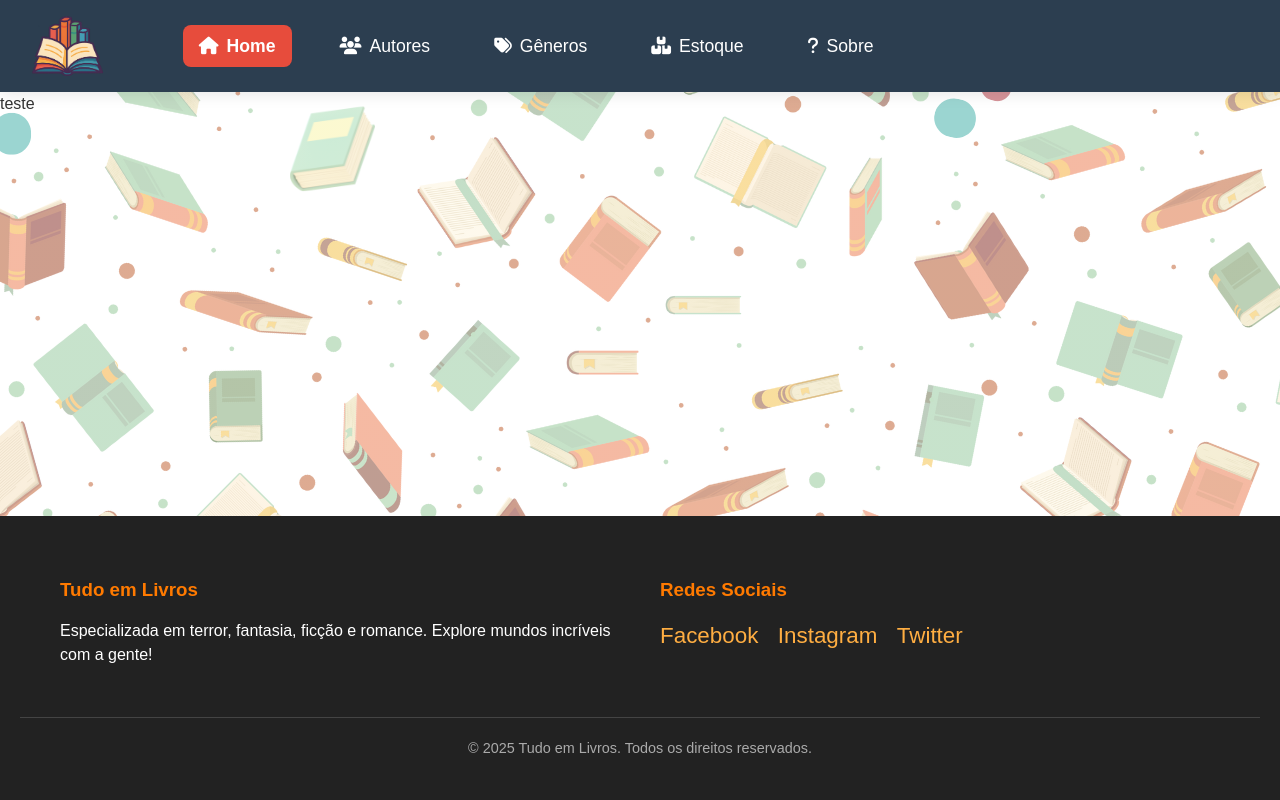
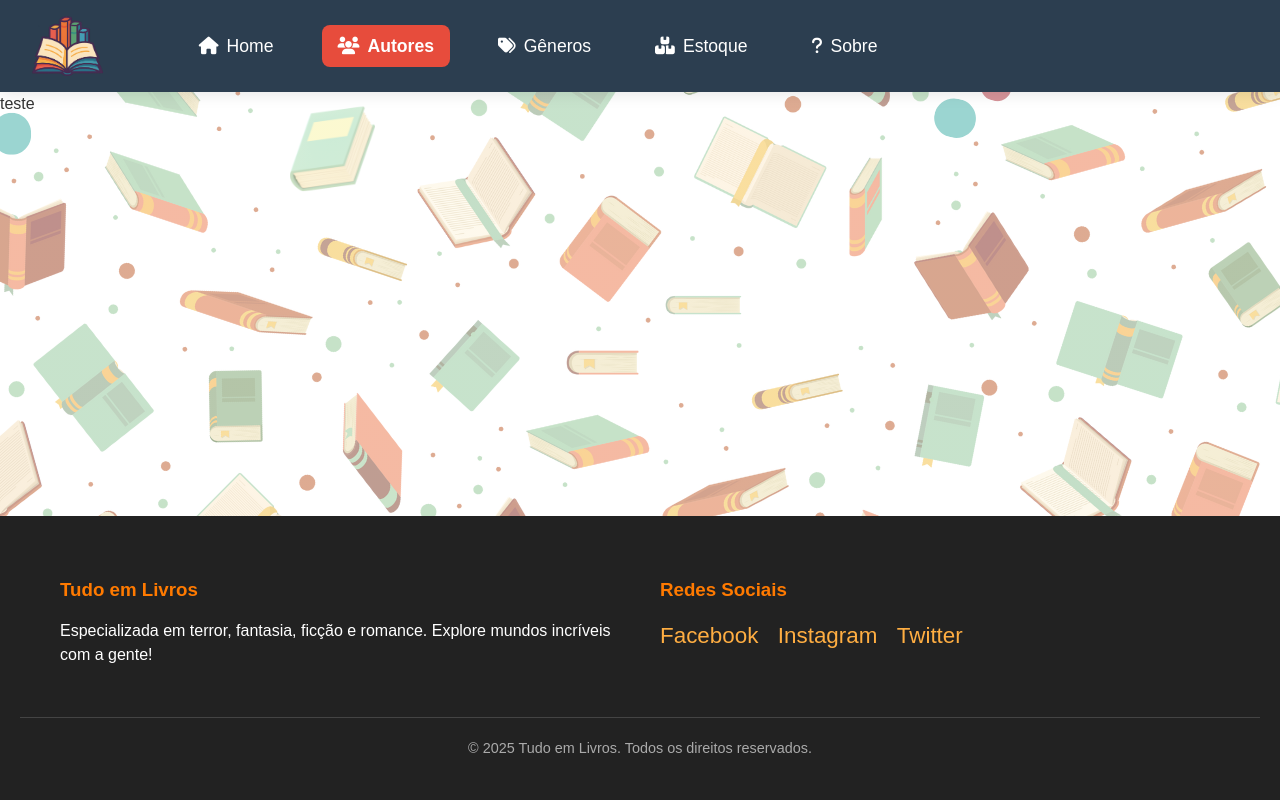
Before and after one commit to ReneNathan/FlaskExample, a Flask app: page /autores/ in a window 1280 px wide. Run offline with Flask 3, Linux system fonts and the light colour scheme; data that the repository does not hold is empty; some libraries are stand-ins or nearby versions.

Commit message:
:sparkles: Efeito de acrive no menu superior na página de autores

```diff
--- /dev/null
+++ b/app/modules/authors/static/js/author.js
@@ -0,0 +1,19 @@
+$(document).ready(function () {
+  mobile_menu_itens = document.querySelectorAll('.mobile-item');
+  menu_itens = document.querySelectorAll('.custom_nav-item');
+
+  remove_active(mobile_menu_itens);
+  remove_active(menu_itens);
+  mobile_menu_itens[1].classList.add('active');
+  menu_itens[1].classList.add('active');
+
+});
+
+
+function remove_active(menu_itens_list){
+  for (let i = 0; i < menu_itens_list.length; i++) {
+    if (menu_itens_list[i].classList.contains('active')) {
+      menu_itens_list[i].classList.remove('active');
+    }
+  }
+}
--- a/app/modules/authors/templates/author.html
+++ b/app/modules/authors/templates/author.html
@@ -14,5 +14,7 @@
     </main>
     {% include 'include/footer.html' %}
 </body>
+<script src="https://code.jquery.com/jquery-3.6.0.min.js"></script>
+<script src="{{ url_for('authors.static', filename='js/author.js') }}"> </script>
 <script src="https://cdn.jsdelivr.net/npm/sweetalert2@11"></script>
 </html>
--- a/app/static/css/main.css
+++ b/app/static/css/main.css
@@ -6,6 +6,7 @@ body{
   min-height: 100vh;
   display: flex;
   flex-direction: column;
+  overflow-x: hidden;
 }
 
 .content{
--- a/app/templates/include/upper_menu.html
+++ b/app/templates/include/upper_menu.html
@@ -8,7 +8,7 @@
 
     <!-- Menu Desktop -->
     <div class="custom_navbar-links">
-      <a href="#" class="custom_nav-item active"><i class="fas fa-home"></i>Home</a>
+      <a href="{{url_for('home.index')}}" class="custom_nav-item active"><i class="fas fa-home"></i>Home</a>
       <a href="{{url_for('authors.authors_page')}}" class="custom_nav-item"><i class="fas fa-users"></i>Autores</a>
       <a href="#" class="custom_nav-item"><i class="fas fa-tags"></i>Gêneros</a>
       <a href="#" class="custom_nav-item"><i class="fa-solid fa-boxes-stacked"></i>Estoque</a>
@@ -25,7 +25,7 @@
 
   <!-- Menu Mobile Dropdown -->
   <div class="mobile-menu">
-    <a href="#" class="mobile-item active"><i class="fas fa-home"></i>Home</a>
+    <a href="{{url_for('home.index')}}" class="mobile-item active"><i class="fas fa-home"></i>Home</a>
     <a href="{{url_for('authors.authors_page')}}" class="mobile-item"><i class="fas fa-users"></i>Autores</a>
     <a href="#" class="mobile-item"><i class="fas fa-tags"></i>Gêneros</a>
     <a href="#" class="mobile-item"><i class="fa-solid fa-boxes-stacked"></i>Estoque</a>
```
